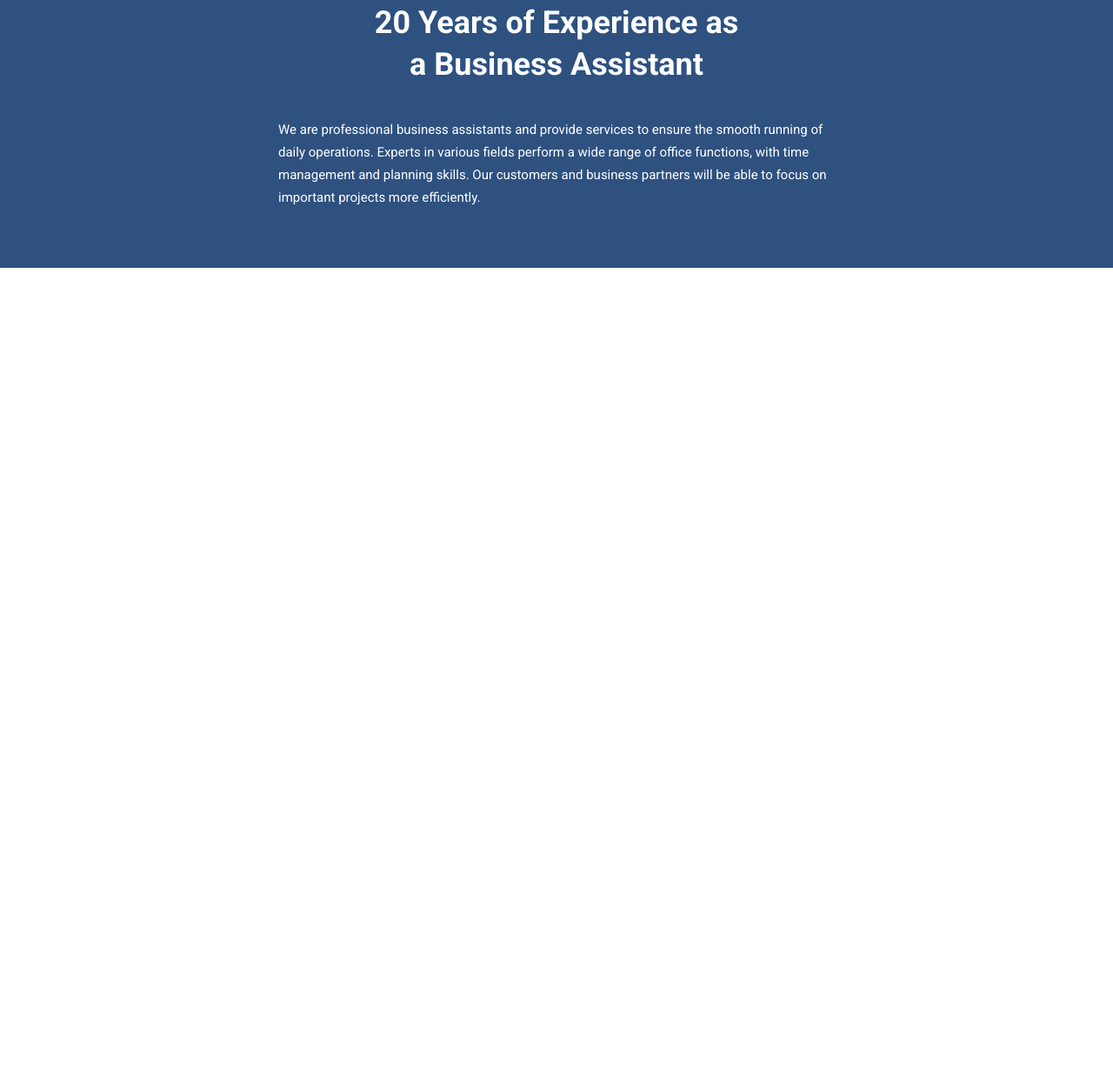
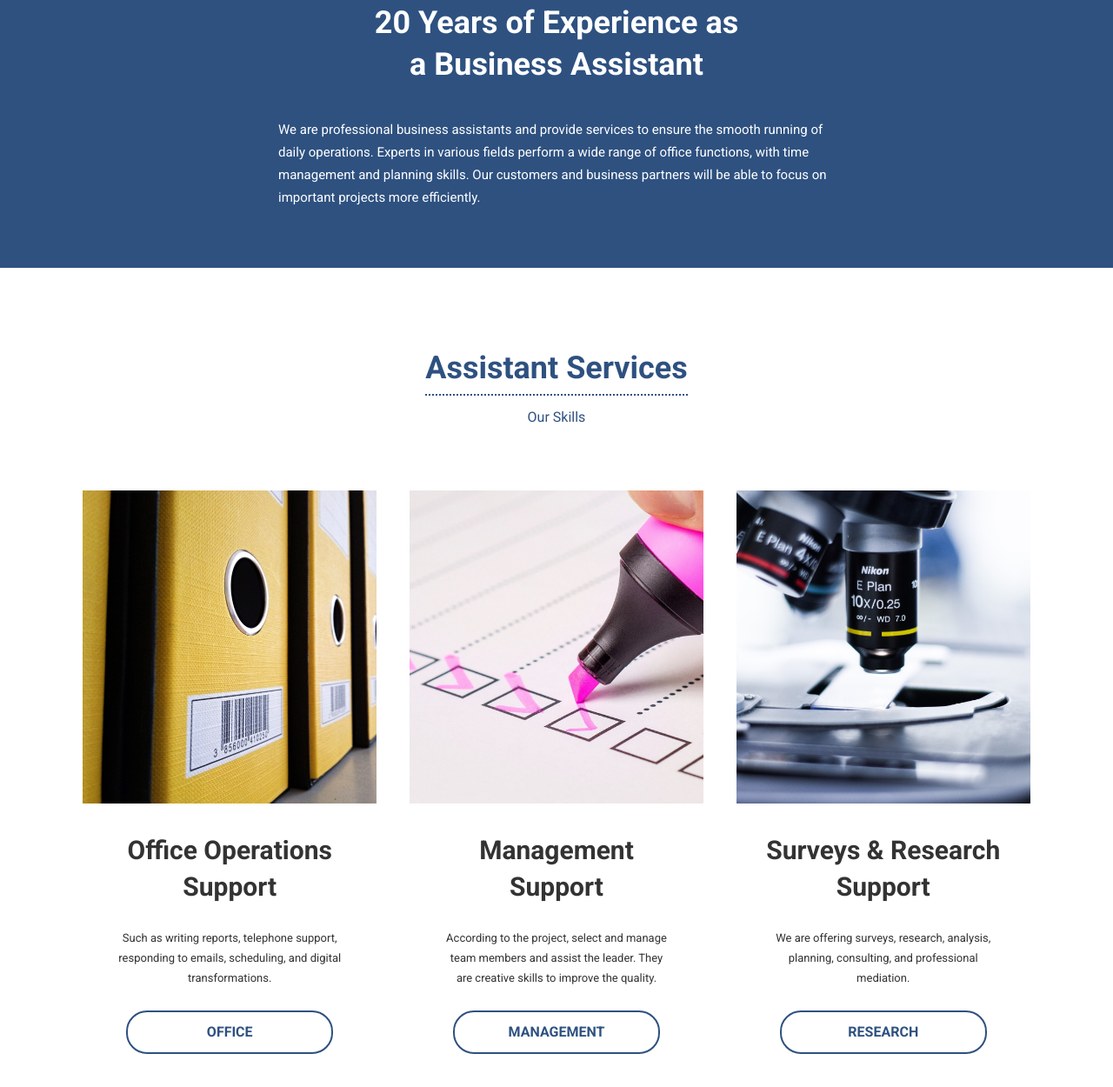
Before and after one commit to sherzodbekyuldashev95/company-website, a plain HTML site: page index.html in a window 1280 px wide. Shown: the part 864-2114 px from the top of the page at 87% size. Before the commit the page ends 1172 px from the top, so only its background shows below. Drawn offline with Linux system fonts and the light colour scheme.

Commit message:
finish services part of the website

```diff
--- a/index.html
+++ b/index.html
@@ -54,6 +54,56 @@
             <p>We are professional business assistants and provide services to ensure the smooth running of daily operations. Experts in various fields perform a wide range of office functions, with time management and planning skills. Our customers and business partners will be able to focus on important projects more efficiently.</p>
         </div>
     </section>
+
+    <section class="services">
+        <div class="container">
+            <h2>Assistant Services</h2>
+            <p>Our Skills</p>
+
+            <div class="features">
+                <article class="feature office">
+
+                    <figure>
+                        <img src="img/office.png" alt="">
+                    </figure>
+
+                    <h3>Office Operations<br> Support</h3>
+                    <p>Such as writing reports, telephone support, responding to emails, scheduling, and digital transformations.</p>
+
+                    <a href="#" class="btn">OFFICE</a>
+
+                </article>
+
+                <article class="feature manage">
+
+                    <figure>
+                        <img src="img/manage.png" alt="">
+                    </figure>
+
+                    <h3>Management<br> Support</h3>
+                    <p>According to the project, select and manage team members and assist the leader. They are creative skills to improve the quality.</p>
+
+                    <a href="#" class="btn">MANAGEMENT</a>
+
+                </article>
+
+                <article class="feature research">
+
+                    <figure>
+                        <img src="img/research.png" alt="">
+                    </figure>
+
+                    <h3>Surveys & Research<br> Support</h3>
+                    <p>We are offering surveys, research, analysis, planning, consulting, and professional mediation.</p>
+
+                    <a href="#" class="btn">RESEARCH</a>
+
+                </article>
+
+            </div>
+        </div>
+    </section>
+
 </body>
 
 </html>
--- a/style.css
+++ b/style.css
@@ -6,11 +6,13 @@ body {
   font-family: "Roboto", sans-serif;
 }
 
+/*aligning content on mobile*/
 .container {
   width: 84%;
   margin: 0 auto;
 }
 
+/*aligning content on desktop*/
 @media (min-width: 900px) {
   .container {
     width: 91%;
@@ -226,3 +228,128 @@ a:hover {
     font-size: 20px;
   }
 }
+
+/*Services*/
+
+.services {
+  padding: 67px 0;
+  text-align: center;
+}
+
+.services h2 {
+  display: inline-block;
+  color: #2E5180;
+  border-bottom: 2px dotted currentColor;
+  padding-bottom: 9px;
+  margin-bottom: 15px;
+  font-size: 26px;
+}
+
+.services h2 + p {
+  color: #2E5180;
+  font-size: 16px;
+  margin-bottom: 53px;
+}
+
+@media (min-width: 900px) {
+  .services {
+    padding: 94px 0 87px;
+  }
+
+  .services h2 {
+    font-size: 36px;
+  }
+
+  .services h2 + p {
+    margin-bottom: 75px;
+  }
+}
+
+/*Services > Features*/
+
+.features{
+  color: #333;
+}
+
+.feature:not(:last-child) {
+  margin-bottom: 67px;
+}
+
+.feature h3 {
+  font-size: 22px;
+  line-height: 1.6;
+  margin-bottom: 17px;
+}
+
+.feature p {
+  max-width: 264px;
+  margin: 0 auto 25px;
+  font-size: 13px;
+  line-height: 1.8;
+}
+
+.feature figure img {
+  width: 100%;
+  vertical-align: bottom;
+  height: 246px;
+  object-fit: cover;
+  margin-bottom: 22px ;
+}
+
+.feature a.btn {
+  display: block;
+  width: 208px;
+  margin: 0 auto;
+  padding: 13px 13px 14px;
+  border-radius: 24px;
+  color: #2E5180;
+  font-size: 16px;
+  font-weight: bold;
+  text-align: center;
+  border: 2px solid currentColor;
+}
+
+@media (min-width: 900px) {
+  .features {
+    display: flex;
+  }
+
+  .feature {
+    flex: 1;
+    margin-right: 3.22%;
+  }
+
+  .feature:first-child {
+    margin-left: 3.22%;
+  }
+
+  .feature:not(:last-child) {
+    margin-bottom: 0;
+  }
+
+  .feature h3 {
+    margin-bottom: 26px;
+    font-size: 30px;
+    line-height: 1.4;
+  }
+
+  .feature p {
+    width: 78%;
+    max-width: none;
+  }
+
+  .feature figure img{
+    height: 360px;
+    margin-bottom: 33px;
+  }
+
+  /*button alignment*/
+  .feature {
+    display: flex;
+    flex-direction: column;
+  }
+
+  .feature a.btn {
+    margin-top: auto;
+  }
+}
```
